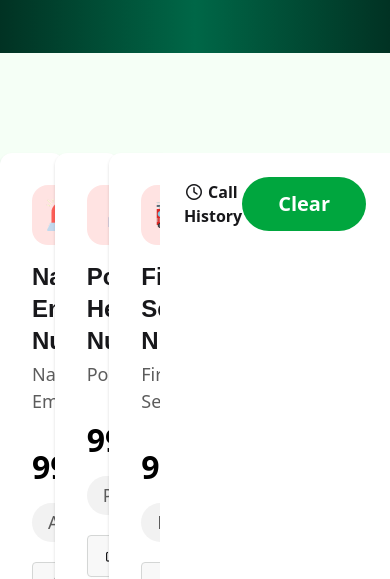
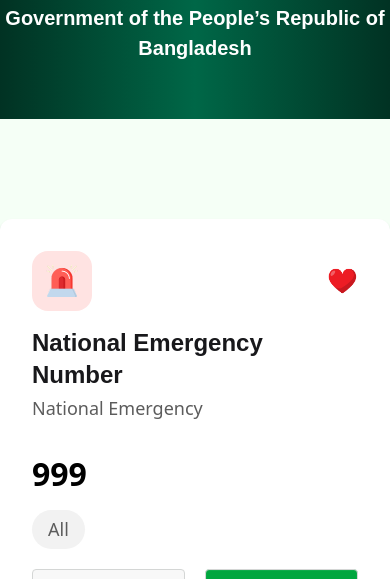
Before and after one commit to codershakibs/B12-A5-Emergency-Hotline, a plain HTML site: page index.html in a window 390 px wide. Shown: the part 521-1100 px from the top of the page. Drawn offline with nearby package versions, Linux system fonts and the light colour scheme; a web font is replaced by a local one.

Commit message:
responsove update

```diff
--- a/index.html
+++ b/index.html
@@ -22,7 +22,7 @@
 
 <body>
     <header>
-        <nav class="flex justify-between pt-6 pb-6 max-w-[1800px] mx-auto">
+        <nav class="flex sm:flex-row flex-col justify-between pt-6 pb-6 max-w-[1800px] mx-auto gap-4">
             <div class="logo">
                 <img src="assets/logo.png" alt="">
             </div>
@@ -53,9 +53,9 @@
         </section>
     </header>
     <main class="bg-[#F5FFF6]">
-        <section class="max-w-[1800px] mx-auto pt-[100px] pb-[100px] flex gap-5 ">
-            <div class="left-section w-[70%]">
-                <div class="grid grid-cols-3 gap-6">
+        <section class="max-w-[1800px] mx-auto pt-[100px] pb-[100px] flex flex-col sm:flex-row gap-5 ">
+            <div class="left-section w-full sm:w-[70%]">
+                <div class="grid grid-cols-1 sm:grid-cols-3 gap-6">
                     <div class="call-card bg-white p-[32px] rounded-[12px] shadow-[0_2px_3px_0_rgba(0,0,0,0.15)]">
                         <div class="flex justify-between items-center pb-4">
                             <div class="p-[14px] bg-[#FFE3E2] rounded-2xl">
@@ -338,7 +338,7 @@
 
                 </div>
             </div>
-            <div class="right-section sm:w-[30%] p-[24px] bg-white w-full">
+            <div class="right-section w-full sm:w-[30%] p-[24px] bg-white w-full">
                 <div class="flex justify-between items-center">
                     <h4 class="font-semibold"><i class="fa-regular fa-clock"></i> Call History</h4>
                     <button id="clear-btn"
```
